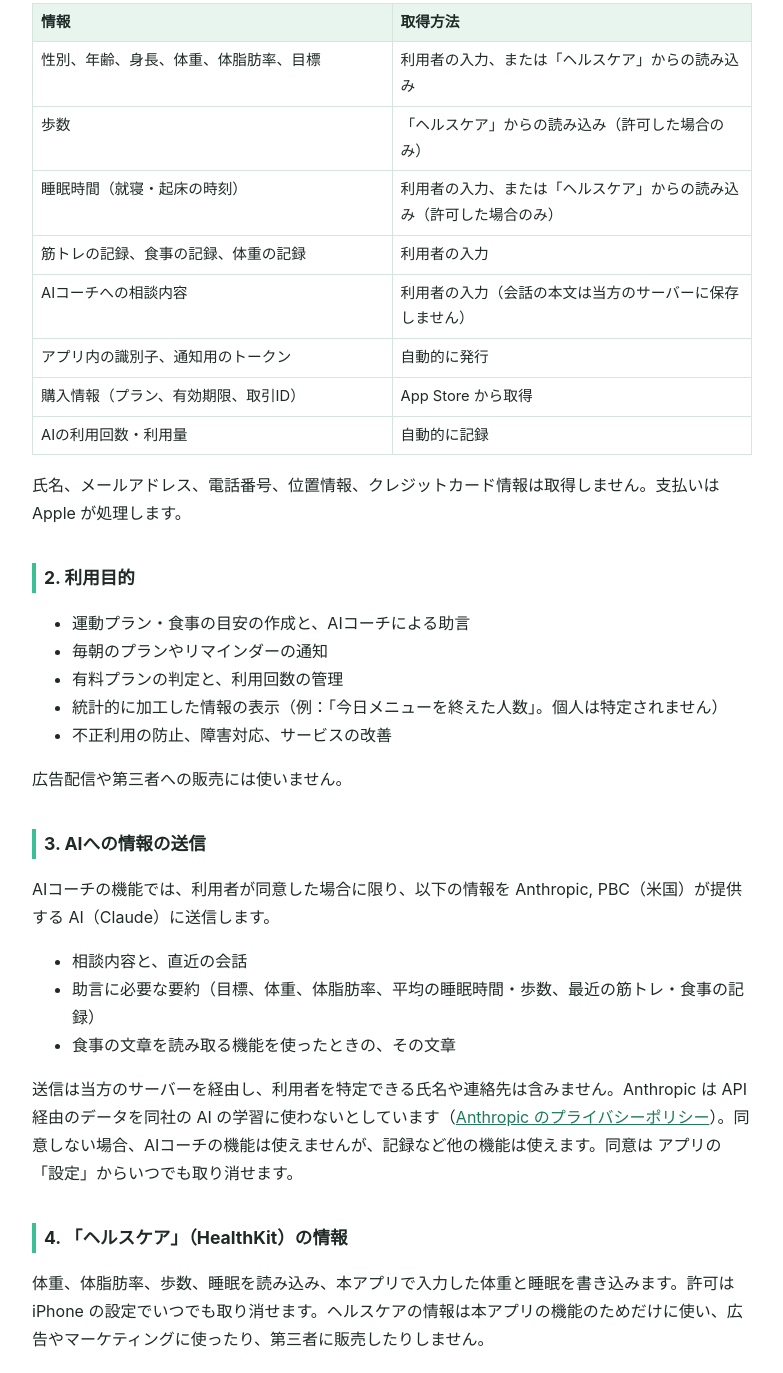
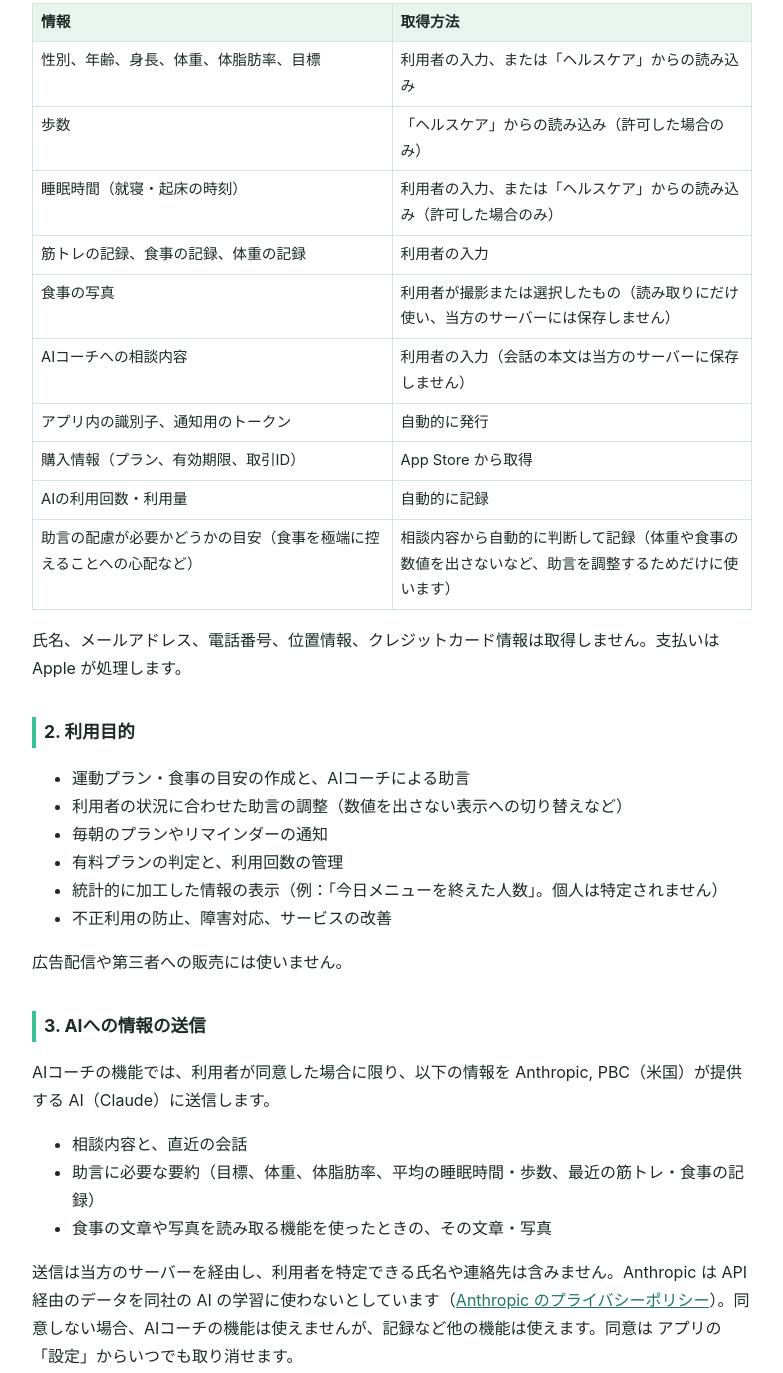
Before and after one commit to hk5150/mikata-site, a plain HTML site: page privacy.html in a window 1280 px wide. Shown: the part 232-1605 px from the top of the page, without its empty margins (248-1031 px from the left). Drawn offline with Linux system fonts and the light colour scheme.

Commit message:
プライバシーポリシー：食事の写真の読み取りと、助言を調整するための記録を追記 (#2)
Co-authored-by: Claude <noreply@anthropic.com>

```diff
--- a/privacy.html
+++ b/privacy.html
@@ -60,6 +60,10 @@ Kitamura（以下「当方」）は、AIボディメイクコーチアプリ「M
 <td>利用者の入力</td>
 </tr>
 <tr class="even">
+<td>食事の写真</td>
+<td>利用者が撮影または選択したもの（読み取りにだけ使い、当方のサーバーには保存しません）</td>
+</tr>
+<tr class="even">
 <td>AIコーチへの相談内容</td>
 <td>利用者の入力（会話の本文は当方のサーバーに保存しません）</td>
 </tr>
@@ -75,6 +79,10 @@ Kitamura（以下「当方」）は、AIボディメイクコーチアプリ「M
 <td>AIの利用回数・利用量</td>
 <td>自動的に記録</td>
 </tr>
+<tr class="even">
+<td>助言の配慮が必要かどうかの目安（食事を極端に控えることへの心配など）</td>
+<td>相談内容から自動的に判断して記録（体重や食事の数値を出さないなど、助言を調整するためだけに使います）</td>
+</tr>
 </tbody>
 </table>
 <p>氏名、メールアドレス、電話番号、位置情報、クレジットカード情報は取得しません。支払いは
@@ -82,6 +90,7 @@ Apple が処理します。</p>
 <h2 id="利用目的">2. 利用目的</h2>
 <ul>
 <li>運動プラン・食事の目安の作成と、AIコーチによる助言</li>
+<li>利用者の状況に合わせた助言の調整（数値を出さない表示への切り替えなど）</li>
 <li>毎朝のプランやリマインダーの通知</li>
 <li>有料プランの判定と、利用回数の管理</li>
 <li>統計的に加工した情報の表示（例：「今日メニューを終えた人数」。個人は特定されません）</li>
@@ -94,7 +103,7 @@ Anthropic, PBC（米国）が提供する AI（Claude）に送信します。</p
 <ul>
 <li>相談内容と、直近の会話</li>
 <li>助言に必要な要約（目標、体重、体脂肪率、平均の睡眠時間・歩数、最近の筋トレ・食事の記録）</li>
-<li>食事の文章を読み取る機能を使ったときの、その文章</li>
+<li>食事の文章や写真を読み取る機能を使ったときの、その文章・写真</li>
 </ul>
 <p>送信は当方のサーバーを経由し、利用者を特定できる氏名や連絡先は含みません。Anthropic
 は API 経由のデータを同社の AI の学習に使わないとしています（<a
@@ -159,6 +168,7 @@ iPhone の設定から行ってください。</p>
 <h2 id="改定">10. 改定</h2>
 <p>内容を変更するときは、本ページまたはアプリ内でお知らせします。重要な変更では、あらためて同意をお願いすることがあります。</p>
 <p>制定日：2026年10月31日<br>
-最終改定日：2026年11月7日（睡眠の手入力とヘルスケアへの書き込みを追記）</p>
+最終改定日：2026年11月26日（食事の写真の読み取りと、助言を調整するための記録を追記）<br>
+前回改定日：2026年11月7日（睡眠の手入力とヘルスケアへの書き込みを追記）</p>
 </body>
 </html>
```
